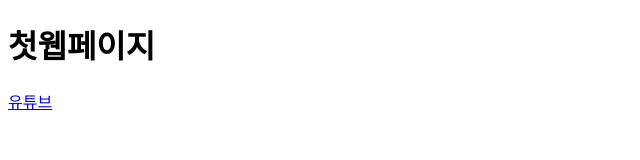
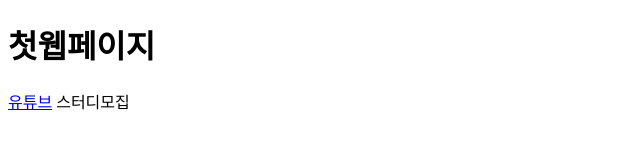
Before and after one commit to jjae12345/web, a plain HTML site: page index.html in a window 1280 px wide. Shown: the whole page, without its empty margins (0-640 px from the left). Drawn offline with Linux system fonts and the light colour scheme.

Commit message:
Update index.html

```diff
--- a/index.html
+++ b/index.html
@@ -9,5 +9,6 @@
 <body>
     <h1>첫웹페이지</h1>
     <a href="https://www.youtube.com/">유튜브</a>
+    <a herf ="/study.html">스터디모집</a>
 </body>
 </html>
```
